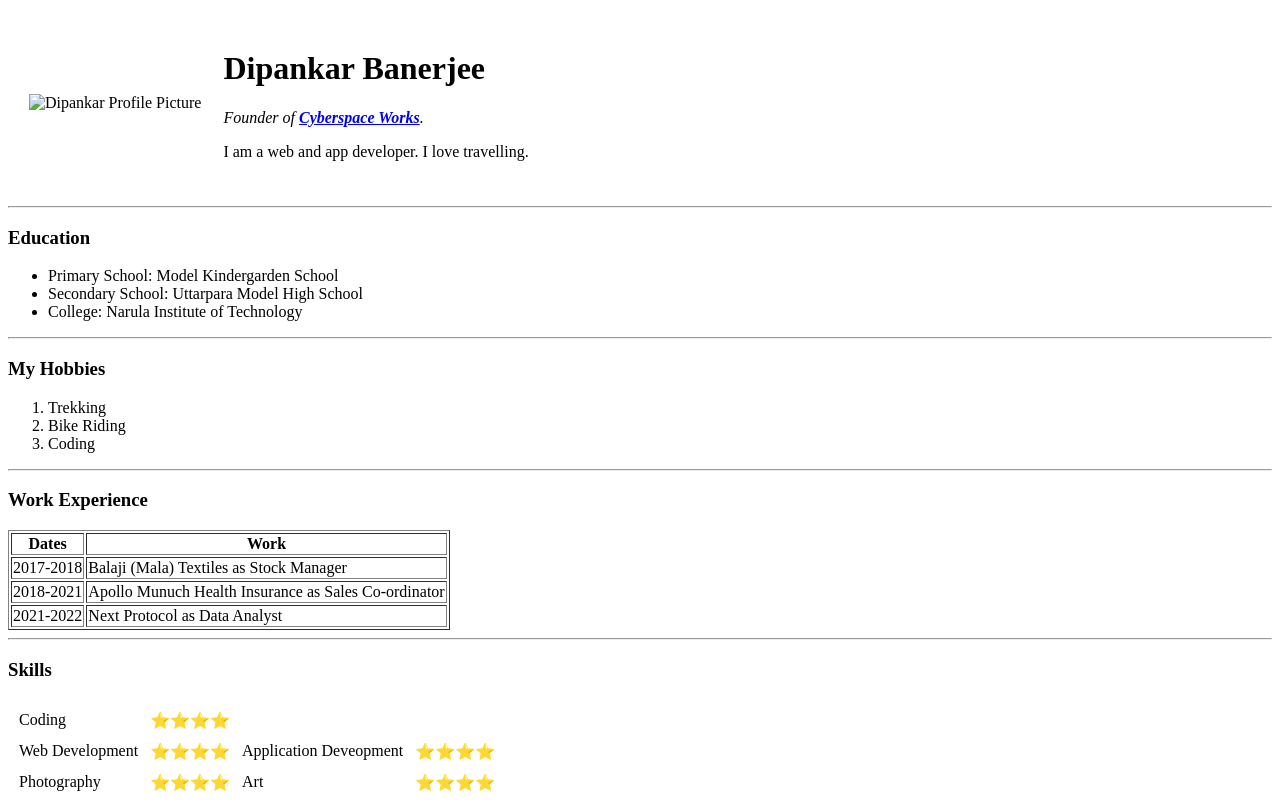
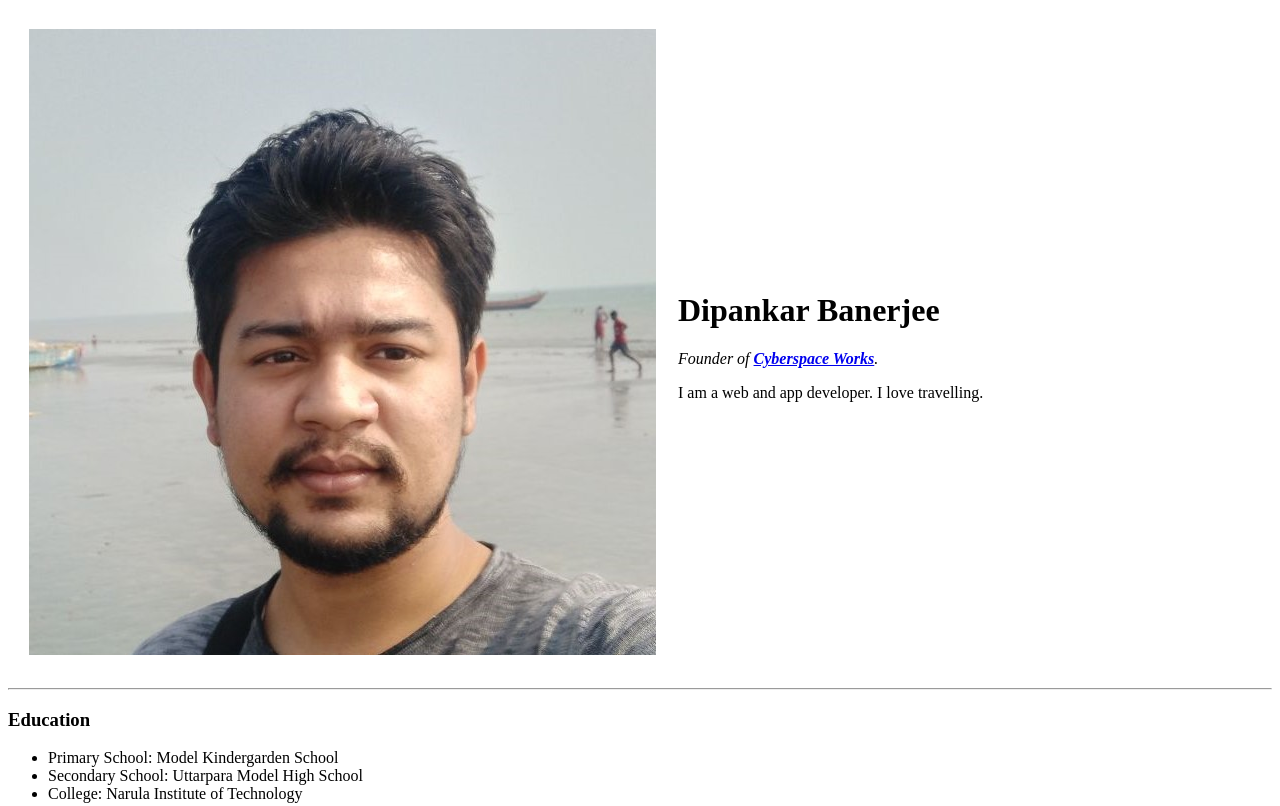
Before and after one commit to DipankarBanerjee14/CV, a plain HTML site: page index.html in a window 1280 px wide. Shown: the top 806 px of the page. Drawn offline with Linux system fonts and the light colour scheme.

Commit message:
Update index.html

```diff
--- a/index.html
+++ b/index.html
@@ -9,7 +9,7 @@
 <body>
   <table cellspacing="20">
     <tr>
-      <td><img src=Images/dipankar.jpg" alt="Dipankar Profile Picture"></td>
+      <td><img src="Images/dipankar.jpg" alt="Dipankar Profile Picture"></td>
       <td>
         <h1>Dipankar Banerjee</h1>
         <p><em>Founder of <strong><a href="https://www.cyberspaceworks.com/">Cyberspace Works</a></strong>.</em></p>
```
